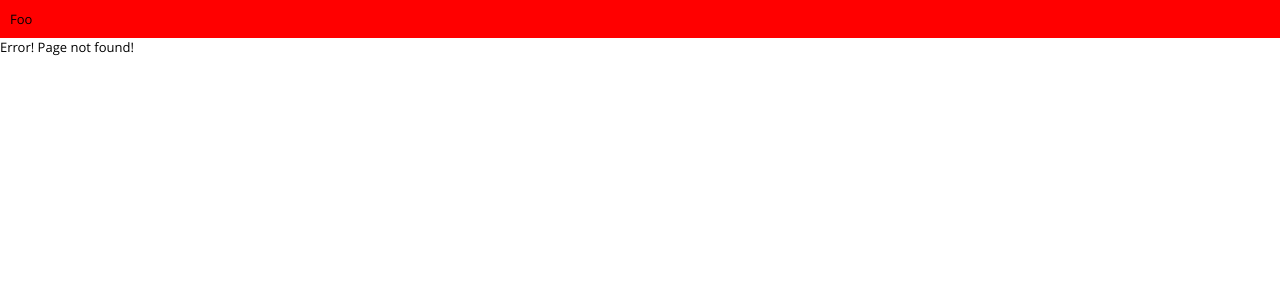
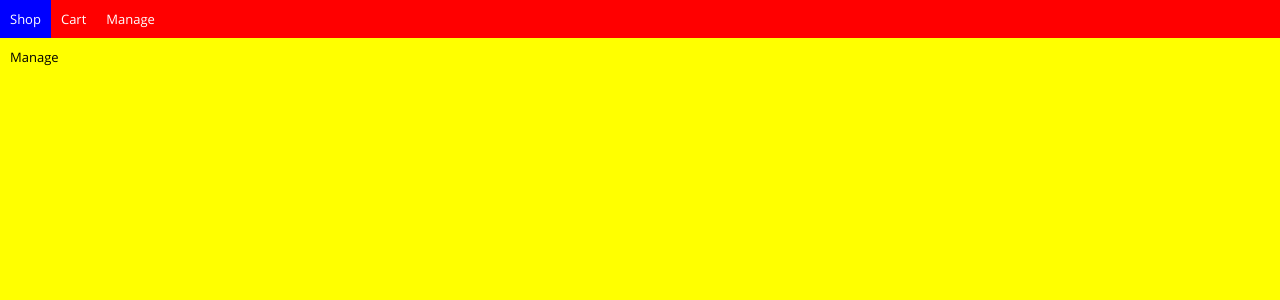
Before and after one commit to wickstjo/cloud-native-frontend, a React (Create React App) app: page /manage in a window 1280 px wide. Before the commit this address had no page. Shown: the top 300 px of the page. Built offline with nearby package versions, Linux system fonts and the light colour scheme.

Commit message:
Added some missing stuff

```diff
--- /dev/null
+++ b/src/components/menu_item.js
@@ -0,0 +1,10 @@
+import React from 'react';
+import { Link } from 'react-router-dom';
+
+function MenuItem({ link, header }) { return (
+    <Link to={ link }>
+        <li>{ header }</li>
+    </Link>
+)}
+
+export default MenuItem;
--- a/src/interface/css/general.scss
+++ b/src/interface/css/general.scss
@@ -19,4 +19,7 @@ a {
 }
 
 #wrapper {
+   display: table;
+   width: 100%;
+   height: 100%;
 }
--- a/src/interface/css/innerbody.scss
+++ b/src/interface/css/innerbody.scss
@@ -1,6 +1,10 @@
 #innerbody {
+   display: table-row;
    background: yellow;
-   padding: 10px;
+
+   .inner {
+      padding: 10px;
+   }
 }
 
 input {
--- a/src/interface/css/menu.scss
+++ b/src/interface/css/menu.scss
@@ -1,4 +1,18 @@
 #menu {
+    display: table-row;
+    height: 1px;
     background: red;
-    padding: 10px;
- }
+
+    li {
+        display: inline-block;
+        padding: 10px;
+        color: white;
+        cursor: pointer;
+        transition-property: background-color, color;
+        transition: 0.2s, 0.2s;
+    }
+
+    li:hover {
+        background: blue;
+    }
+}
--- a/src/menu.js
+++ b/src/menu.js
@@ -1,10 +1,14 @@
 import React from 'react';
 import './interface/css/menu.scss';
 
+import MenuItem from './components/menu_item'
+
 function Menu() { return (
-   <div id="menu">
-       Foo
-   </div>
+    <div id="menu">
+        <MenuItem header={ 'Shop' } link={ '/' } />
+        <MenuItem header={ 'Cart' } link={ '/cart' } />
+        <MenuItem header={ 'Manage' } link={ '/manage' } />
+    </div>
 )}
 
 export default Menu;
--- a/src/pages.js
+++ b/src/pages.js
@@ -1,16 +1,20 @@
 import React from 'react';
 import { Route, Switch } from 'react-router-dom';
 
-import Home from './pages/home';
-import Other from './pages/other';
+import Shop from './pages/shop';
+import Cart from './pages/cart';
+import Manage from './pages/manage';
 import Error from './pages/error';
 
 function Pages() { return (
-   <Switch>
-      <Route exact path={ '/' } component={ Home } />
-      <Route path={ '/other' } component={ Other } />
-      <Route component={ Error } />
-   </Switch>
+   <div id={ 'innerbody' }>
+      <Switch>
+         <Route exact path={ '/' } component={ Shop } />
+         <Route path={ '/cart' } component={ Cart } />
+         <Route path={ '/manage' } component={ Manage } />
+         <Route component={ Error } />
+      </Switch>
+   </div>
 )}
 
 export default Pages;
--- /dev/null
+++ b/src/pages/cart.js
@@ -0,0 +1,17 @@
+import React, { useContext } from 'react';
+import { Context } from "../context";
+import '../interface/css/innerbody.scss';
+
+function Cart() {
+
+   // GLOBAL CONTEXT
+   const { state, dispatch } = useContext(Context);
+
+   return (
+      <div className={ 'inner' }>
+         Cart
+      </div>
+   )
+}
+
+export default Cart;
--- a/src/pages/error.js
+++ b/src/pages/error.js
@@ -1,8 +1,8 @@
 import React from 'react';
 
 function Error() { return (
-   <div id={ 'error' }>
-      <div id={ 'inner' }>Error! Page not found!</div>
+   <div className={ 'inner' }>
+      Error! Page not found!
    </div>
 )}
 
--- a/src/pages/other.js
+++ b/src/pages/manage.js
@@ -2,16 +2,16 @@ import React, { useContext } from 'react';
 import { Context } from "../context";
 import '../interface/css/innerbody.scss';
 
-function Other() {
+function Manage() {
 
    // GLOBAL CONTEXT
    const { state, dispatch } = useContext(Context);
 
    return (
-      <div id={ 'innerbody' }>
-          Other
+      <div className={ 'inner' }>
+         Manage
       </div>
    )
 }
 
-export default Other;
+export default Manage;
--- a/src/pages/home.js
+++ b/src/pages/shop.js
@@ -2,18 +2,16 @@ import React, { useContext } from 'react';
 import { Context } from "../context";
 import '../interface/css/innerbody.scss';
 
-import Button from "../components/button";
-
-function Home() {
+function Shop() {
 
    // GLOBAL CONTEXT
    const { state, dispatch } = useContext(Context);
 
    return (
-      <div id={ 'innerbody' }>
-         <Button placeholder={ 'foobar' } />
+      <div className={ 'inner' }>
+         Shop
       </div>
    )
 }
 
-export default Home;
+export default Shop;
--- a/src/states/global.js
+++ b/src/states/global.js
@@ -5,14 +5,14 @@ const values = {
 }
 
 // REDUCER
-function reducer(state, action) {
-   switch (action.type) {
+function reducer(state, { type, payload }) {
+   switch (type) {
 
       // ON THE INITIAL PAGE LOAD
       case 'init': { return {
          ...state,
-         profiles: action.payload.profiles,
-         settings: action.payload.settings,
+         profiles: payload.profiles,
+         settings: payload.settings,
       }}
 
       // FALLBACK
```
